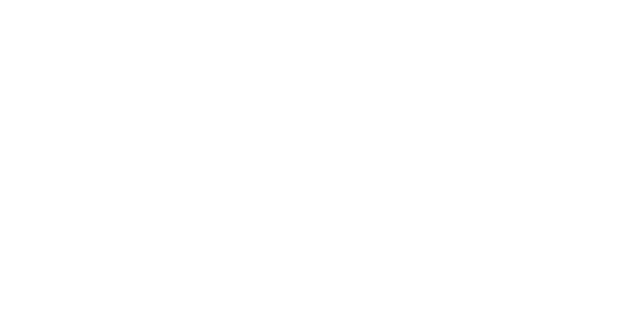
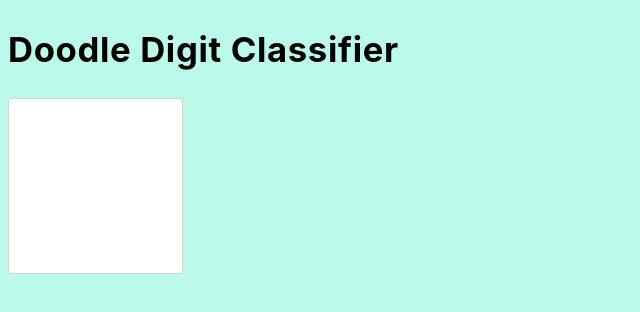
Before and after one commit to LukeScales1/doodle-digit-classifier, a plain HTML site: page index.html in a window 1280 px wide. Shown: the whole page, without its empty margins (0-640 px from the left). Drawn offline with Linux system fonts and the light colour scheme.

Commit message:
Added canvas and updated some styling

```diff
--- a/assets/css/main.css
+++ b/assets/css/main.css
@@ -35,7 +35,7 @@ html {
 	}
 
 body {
-		background-color: #ffffff;
+	background-color: #bbfaeb;
 	color: #000000;
 	font-size: 1rem;
 	font-family: -apple-system,BlinkMacSystemFont,Segoe UI,Roboto,Oxygen,Ubuntu,Cantarell,Fira Sans,Droid Sans,Helvetica Neue,sans-serif;
@@ -43,3 +43,10 @@ html {
 	font-weight: 300;
 	letter-spacing: 0.0375em;
 }
+#doodle-pad {
+	background-color: #fff;
+	border: 1px solid lightgrey;
+	border-radius: 3px;
+	height: 10rem;
+	width: 10rem;
+}
--- a/index.html
+++ b/index.html
@@ -10,6 +10,9 @@
 		<script src="assets/js/main.js"></script>
 	</head>
 	<body>
+		<h1>Doodle Digit Classifier</h1>
+		<canvas id="doodle-pad"></canvas>
+
 
 	</body>
 </html>
```
Lines whose indentation alone changed are shown as unchanged.
